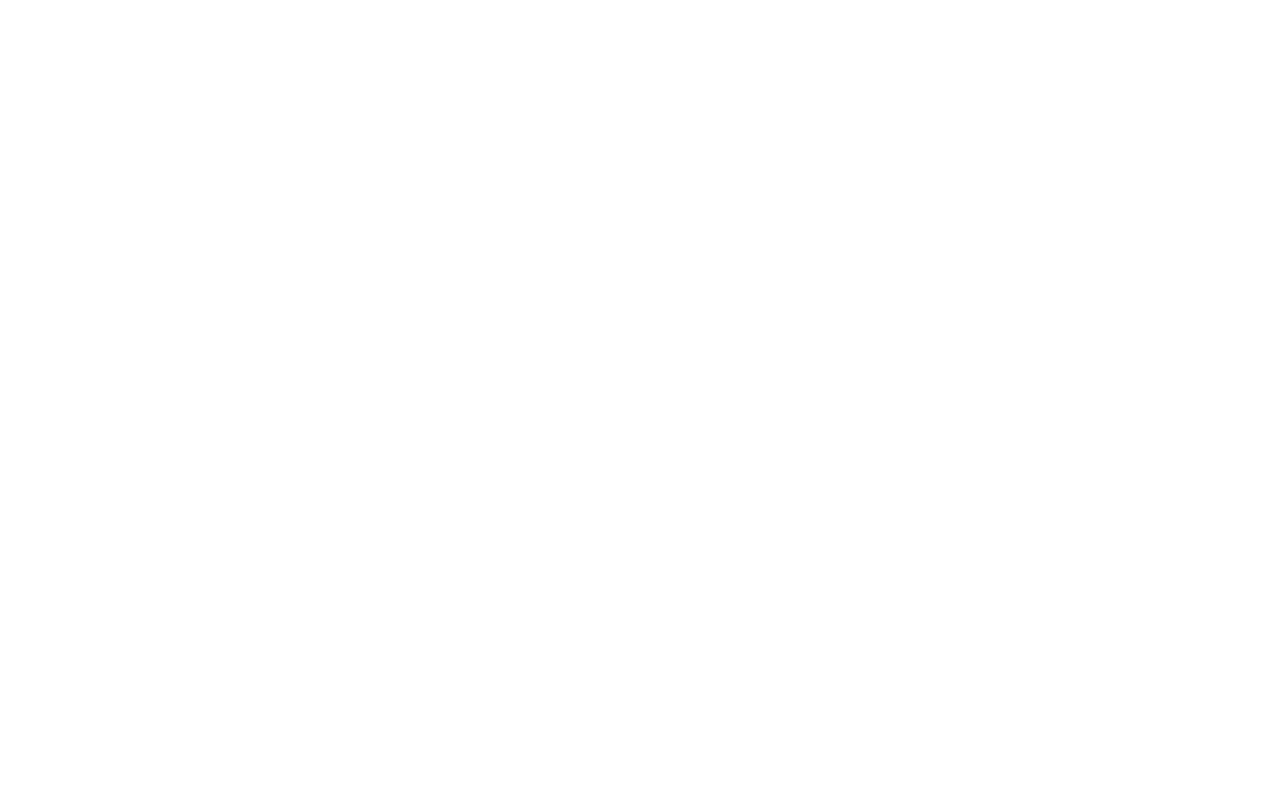
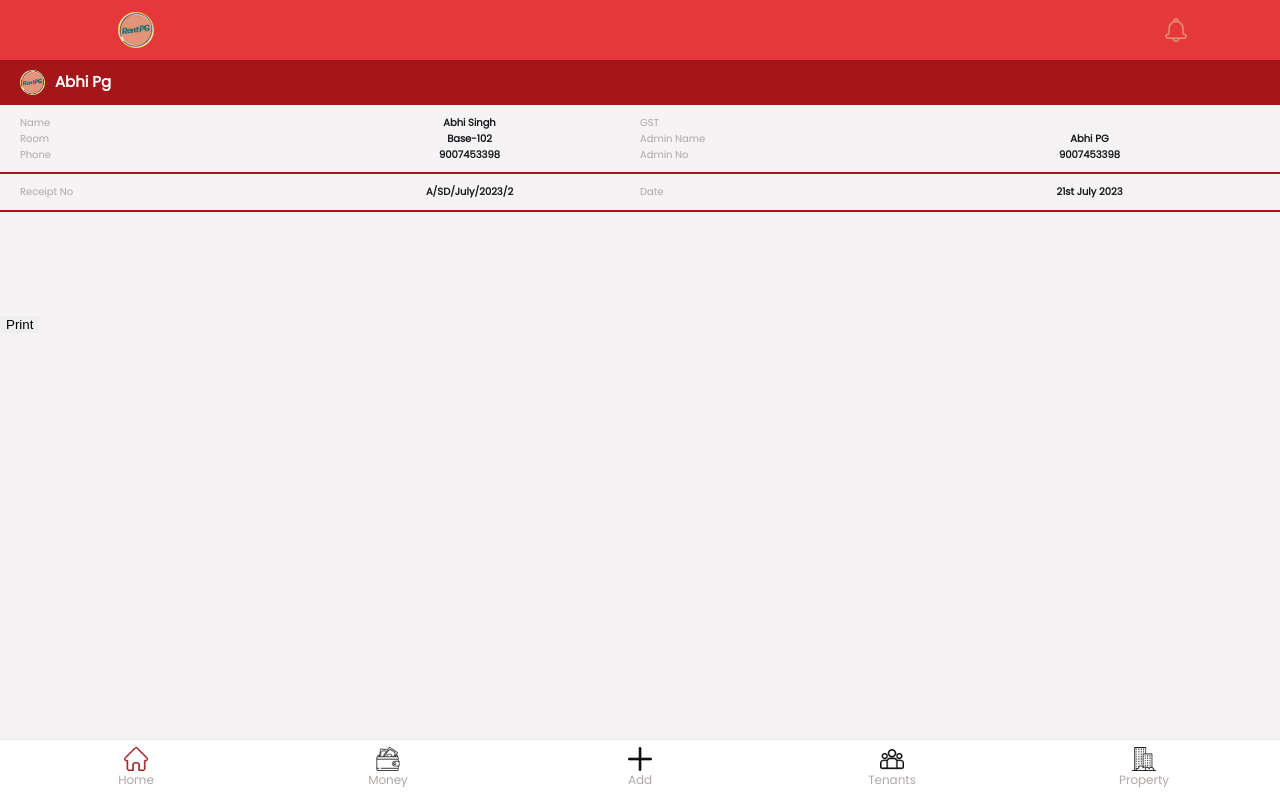
Before and after one commit to codeWithJooy/Rentfrontend, a React (Create React App) app: page /receipt in a window 1280 px wide. Built offline with nearby package versions, Linux system fonts and the light colour scheme.

Commit message:
New Changes

```diff
--- a/src/App.js
+++ b/src/App.js
@@ -33,6 +33,7 @@ import AddAnnouncement from "./Pages/Announcement/AddAnnouncement";
 import Toasty from "./Components/Toasty/Toasty";
 import MemberProfile from "./Pages/Member/MemberProfile";
 
+import Receipt from "./Pages/Receipt/Receipt";
 const App = () => {
   return (
     <BrowserRouter>
@@ -65,6 +66,8 @@ const App = () => {
 
         <Route path="/announcement" component={Announcement} />
         <Route path="/addann" component={AddAnnouncement} />
+
+        <Route path="/receipt" component={Receipt} />
       </Switch>
       <Toasty />
     </BrowserRouter>
--- a/src/Components/Dues/DuesRoom.css
+++ b/src/Components/Dues/DuesRoom.css
@@ -34,9 +34,16 @@
   display: flex;
   align-items: center;
 }
-.roomDuesButton button {
+.roomDuesButton .buttonPresent {
   padding: 7px 15px;
   background-color: #a4161a;
   color: #fff;
   font-size: 14px;
 }
+.roomDuesButton .buttonAbsent {
+  padding: 7px 15px;
+  background-color: #d3d3d3;
+  color: #161a1d;
+  font-size: 14px;
+  pointer-events: none;
+}
--- a/src/Components/Dues/DuesUnitRoom.js
+++ b/src/Components/Dues/DuesUnitRoom.js
@@ -2,8 +2,9 @@ import React, { useState, useEffect } from "react";
 import { useSelector } from "react-redux";
 import "./DuesRoom.css";
 import { getAllRooms } from "../../actions/roomActions";
+import { getRoomTenants } from "../../actions/tenantAction";
 
-const DuesUnitRoom = () => {
+const DuesUnitRoom = ({ setOpen }) => {
   const user = useSelector((state) => state.user);
   const [rooms, setRooms] = useState([]);
   useEffect(() => {
@@ -17,27 +18,45 @@ const DuesUnitRoom = () => {
   return (
     <div className="duesRoom">
       {rooms &&
-        rooms.map((unit, key) => <RoomDuesCard key={key} name={unit.name} />)}
+        rooms.map((unit, key) => (
+          <RoomDuesCard key={key} data={unit} setOpen={setOpen} />
+        ))}
     </div>
   );
 };
 
 export default DuesUnitRoom;
 
-const RoomDuesCard = ({ name }) => {
+const RoomDuesCard = ({ data, setOpen }) => {
+  const [count, setCount] = useState(0);
+  const { userId, propertyId } = useSelector((state) => state.user);
+  useEffect(() => {
+    (async () => {
+      let countData = await getRoomTenants(userId, propertyId, data.id);
+      setCount(countData);
+    })();
+  }, []);
   return (
     <div className="roomDuesCard">
       <div className="roomDuesTop">
         <div className="roomDuesroom">
-          <p>{name}</p>
+          <p>{data.name}</p>
         </div>
         <div className="roomDuesButton">
-          <button>Add Dues</button>
+          {count > 0 && (
+            <button className="buttonPresent" onClick={() => setOpen(true)}>
+              Add Dues
+            </button>
+          )}
+          {count <= 0 && <button className="buttonAbsent">No Tenants</button>}
         </div>
       </div>
       <div className="roomDuesBottom">
         <div className="roomDuesExtra">
-          <p>2 tenants are staying in this room</p>
+          {count == 0 && <p>{count} Tenant Present</p>}
+          {count == 1 && <p>{count} Tenant Staying in this room</p>}
+
+          {count > 1 && <p>{count} Tenants are Staying in this room</p>}
         </div>
       </div>
     </div>
--- a/src/Pages/Dues/DueAdd.js
+++ b/src/Pages/Dues/DueAdd.js
@@ -26,6 +26,7 @@ const DueAdd = () => {
           />
           <div className="navTitle">
             <p>Rooms</p>
+            <p style={{ fontSize: 12 }}>8 Rooms</p>
           </div>
         </div>
         <div
@@ -41,11 +42,12 @@ const DueAdd = () => {
           />
           <div className="navTitle">
             <p>Tenants</p>
+            <p style={{ fontSize: 12 }}>1 Tenant</p>
           </div>
         </div>
       </div>
       {/* <DuesUnit setOpen={setOpen} /> */}
-      {nav == "room" && <DuesUnitRoom />}
+      {nav == "room" && <DuesUnitRoom setOpen={setOpen} />}
       {nav == "tenant" && <DuesUnitTenant />}
       {open && <DueCategory setOpen={setOpen} />}
     </div>
--- /dev/null
+++ b/src/Pages/Receipt/Receipt.css
@@ -0,0 +1,61 @@
+.receiptMain {
+  width: 100%;
+  height: 100vh;
+  background-color: #f5f3f4;
+  position: relative;
+  padding-bottom: 100px;
+  margin-bottom: 100px;
+  position: relative;
+}
+.receiptHolder {
+  width: 100%;
+  padding: 0px 0px 100px;
+  scrollbar-width: 0px;
+  overflow-y: scroll;
+}
+.receiptTop {
+  width: 100%;
+  padding: 10px 20px;
+  display: flex;
+  background-color: #a4161a;
+}
+.receiptTop img {
+  width: 25px;
+  height: 25px;
+  border-radius: 50%;
+  margin-right: 10px;
+}
+.receiptPg {
+  font-size: 15px;
+  font-weight: bold;
+  color: #fff;
+}
+.receiptInfo {
+  width: 100%;
+  padding: 10px 20px;
+  display: flex;
+  align-items: center;
+  justify-content: flex-start;
+  border-bottom: 2px solid #a4161a;
+}
+.receiptInfoUnit {
+  width: 50%;
+}
+.receiptInfoDiv {
+  width: 100%;
+  display: flex;
+  align-items: center;
+  justify-content: flex-start;
+}
+.receiptInfoUnitTitle {
+  width: 45%;
+  font-size: 10px;
+  color: #b1a5a6;
+}
+.receiptInfoUnitAns {
+  width: 55%;
+  text-align: center;
+  font-size: 10px;
+  font-weight: bold;
+  color: #161a1d;
+}
--- /dev/null
+++ b/src/Pages/Receipt/Receipt.js
@@ -0,0 +1,81 @@
+import React, { useRef } from "react";
+import html2canvas from "html2canvas";
+import jspdf from "jspdf";
+import Header from "../../Components/Header/Header";
+import Footer from "../../Components/Footer/Footer";
+import "./Receipt.css";
+const Receipt = () => {
+  const pdfRef = useRef();
+  const handlePrint = () => {
+    const input = pdfRef.current;
+    html2canvas(input).then((canvas) => {
+      const imgData = canvas.toDataURL("image/png");
+      const pdf = new jspdf("p", "mm", "a4", true);
+      const pdfWidth = pdf.internal.pageSize.getWidth();
+      const pdfHeight = pdf.internal.pageSize.getHeight();
+      const imgWidth = canvas.width;
+      const imgHeight = canvas.height;
+      const ratio = Math.min(pdfWidth / imgWidth, pdfHeight / imgHeight);
+      const imgX = (pdfWidth - imgWidth * ratio) / 2;
+      const imgY = 0;
+      pdf.addImage(
+        imgData,
+        "PNG",
+        imgX,
+        imgY,
+        imgWidth * ratio,
+        imgHeight * ratio
+      );
+      pdf.save("invoice.pdf");
+    });
+  };
+  return (
+    <div className="receiptMain">
+      <Header />
+      <div className="receiptHolder" ref={pdfRef}>
+        <div className="receiptTop">
+          <img src="Assets/Header/RentPG.jpg" />
+          <div className="receiptPg">
+            <p>Abhi Pg</p>
+          </div>
+        </div>
+        <div className="receiptInfo">
+          <div className="receiptInfoUnit">
+            <ReceiptInfoDiv title={"Name"} ans={"Abhi Singh"} />
+            <ReceiptInfoDiv title={"Room"} ans={"Base-102"} />
+            <ReceiptInfoDiv title={"Phone"} ans={"9007453398"} />
+          </div>
+          <div className="receiptInfoUnit">
+            <ReceiptInfoDiv title={"GST"} ans={""} />
+            <ReceiptInfoDiv title={"Admin Name"} ans={"Abhi PG"} />
+            <ReceiptInfoDiv title={"Admin No"} ans={"9007453398"} />
+          </div>
+        </div>
+        <div className="receiptInfo">
+          <div className="receiptInfoUnit">
+            <ReceiptInfoDiv title={"Receipt No"} ans={"A/SD/July/2023/2"} />
+          </div>
+          <div className="receiptInfoUnit">
+            <ReceiptInfoDiv title={"Date"} ans={"21st July 2023"} />
+          </div>
+        </div>
+      </div>
+      <button onClick={handlePrint}>Print</button>
+      <Footer />
+    </div>
+  );
+};
+export default Receipt;
+
+const ReceiptInfoDiv = ({ title, ans }) => {
+  return (
+    <div className="receiptInfoDiv">
+      <div className="receiptInfoUnitTitle">
+        <p>{title}</p>
+      </div>
+      <div className="receiptInfoUnitAns">
+        <p>{ans}</p>
+      </div>
+    </div>
+  );
+};
--- a/src/actionTypes/duesAction.js
+++ b/src/actionTypes/duesAction.js
@@ -1,2 +1,4 @@
 export const SET_DUES_TYPE = "SET_DUES_TYPE";
 export const SET_DUES_PAGE = "SET_DUES_PAGE";
+export const SET_DUE_ROOM = "SET_DUE_ROOM";
+export const SET_DUE_TENANT = "SET_DUE_TENANT";
--- a/src/actions/duesAction.js
+++ b/src/actions/duesAction.js
@@ -1,4 +1,9 @@
-import { SET_DUES_TYPE, SET_DUES_PAGE } from "../actionTypes/duesAction";
+import {
+  SET_DUES_TYPE,
+  SET_DUES_PAGE,
+  SET_DUE_ROOM,
+  SET_DUE_TENANT,
+} from "../actionTypes/duesAction";
 
 export const setDuesType = (data) => {
   return {
@@ -13,3 +18,16 @@ export const setDuesPage = (data) => {
     payload: data,
   };
 };
+
+export const setDueRoom = (data) => {
+  return {
+    type: SET_DUE_ROOM,
+    payload: data,
+  };
+};
+export const setDueTenant = (data) => {
+  return {
+    type: SET_DUE_TENANT,
+    payload: data,
+  };
+};
--- a/src/actions/tenantAction.js
+++ b/src/actions/tenantAction.js
@@ -82,7 +82,23 @@ export const getATenant = async (userId, propertyId, tenantId) => {
     dispatchAction(SET_SINGLE_TENANT, res.data.model);
   }
 };
-
+export const getRoomTenants = async (userId, propertyId, roomId) => {
+  const headers = getHeaders({
+    userId,
+    propertyId,
+    roomId,
+  });
+  const res = await tenantApi.get("/getTenantCount", headers);
+  if (res.data.code == 200) {
+    return res.data.model;
+  } else {
+    updateToast({
+      code: CodeAnalogy.ERROR,
+      title: "Error Fetching Tenants",
+    });
+    return 0;
+  }
+};
 export const setTenant = (data) => {
   return {
     type: SET_TENANT,
```
Also changed, not shown: src/Pages/Receipt/ReceiptComponent.js (added, +42 -0 lines).
